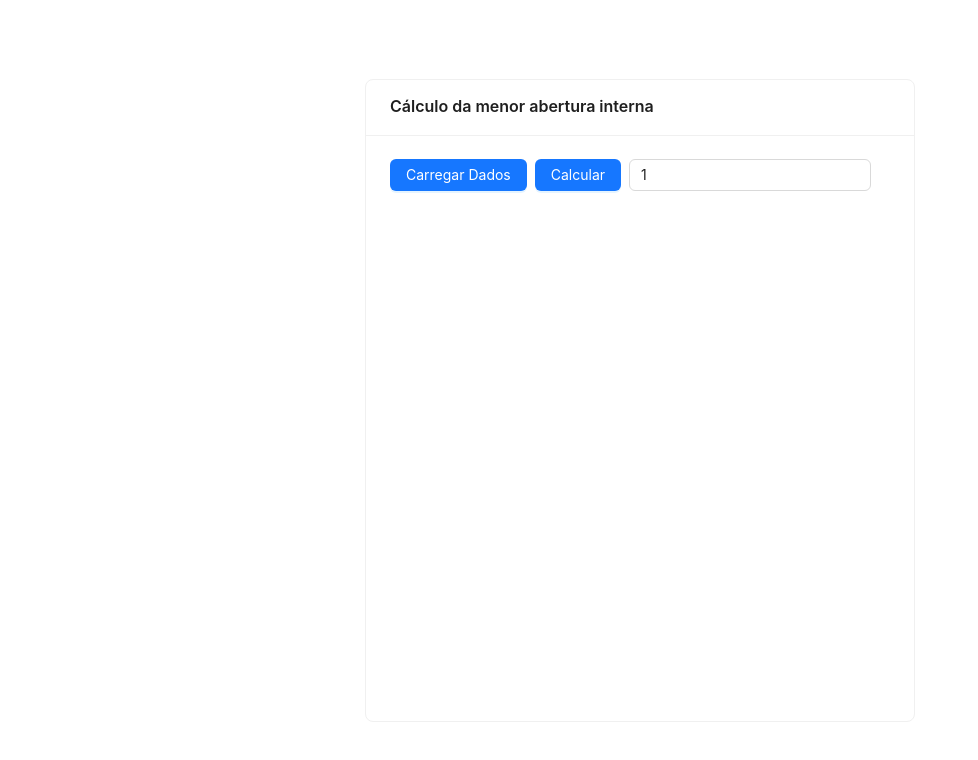
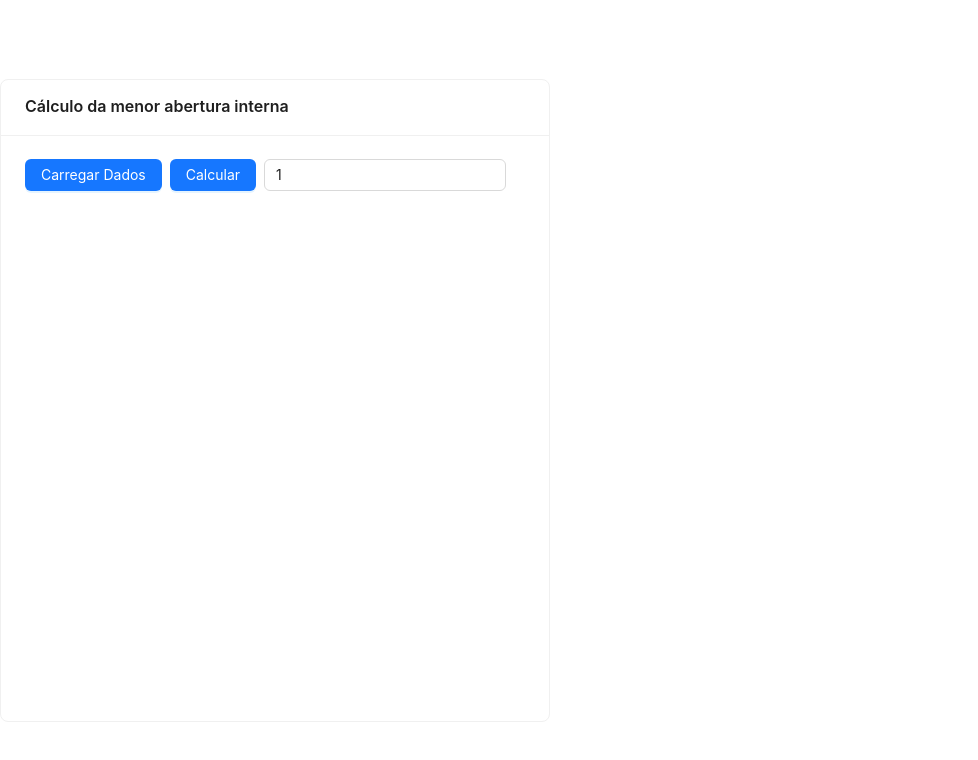
Before and after one commit to fernando-izar/exercicio_poligono_react, a React (Vite) app: page / in a window 1280 px wide. Shown: the top 760 px of the page, without its empty margins (0-978 px from the left). Built offline with nearby package versions, Linux system fonts and the light colour scheme.

Commit message:
fix: ajuste visualização telas menores

```diff
--- a/src/App.jsx
+++ b/src/App.jsx
@@ -76,7 +76,6 @@ function App() {
   };
 
   return (
-    <div className="app-container">
     <Card title="Cálculo da menor abertura interna">
       <Col>
         <Space direction="horizontal">
@@ -103,7 +102,6 @@ function App() {
       )}
       <Polygon points={points} scale={scale} />
     </Card>
-    </div>
   );
 }
 
```
Lines whose indentation alone changed are shown as unchanged.
